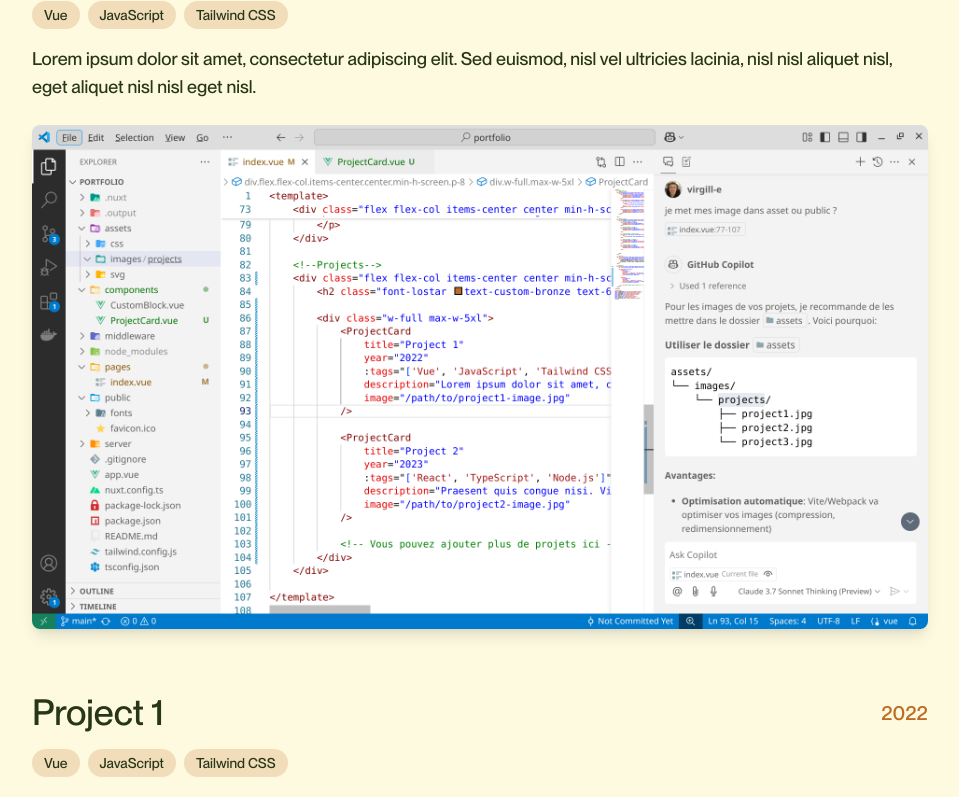
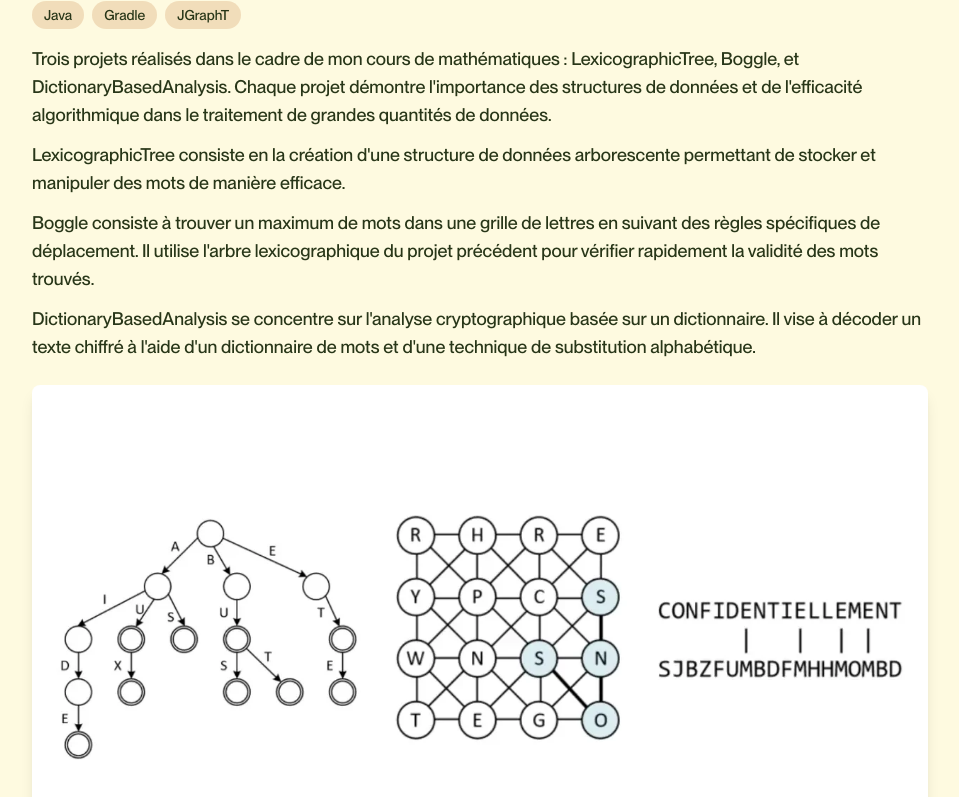
Before and after one commit to virgill-e/portfolio, a Nuxt app: page / in a window 1280 px wide. Shown: the part 1815-2612 px from the top of the page, without its empty margins (96-1055 px from the left). Built offline with nearby package versions, Linux system fonts and the light colour scheme.

Commit message:
feat: refactor ProjectCard component to support multiple descriptions and update index page with new project details

```diff
--- a/components/ProjectCard.vue
+++ b/components/ProjectCard.vue
@@ -15,9 +15,15 @@
       </span>
     </div>
 
-    <p class="project-description text-custom-forest font-neuemontreal text-lg mb-6">
-      {{ description }}
-    </p>
+    <div class="project-description mb-6">
+      <p
+        v-for="(paragraph, index) in descriptions"
+        :key="index"
+        class="text-custom-forest font-neuemontreal text-lg mb-3"
+      >
+        {{ paragraph }}
+      </p>
+    </div>
 
     <div class="project-image w-full overflow-hidden rounded-lg shadow-lg">
       <img :src="image" :alt="title" class="w-full h-auto object-cover">
@@ -39,8 +45,9 @@ defineProps({
     type: Array,
     default: () => []
   },
-  description: {
-    type: String,
+  descriptions: {
+    type: Array,
+    default: () => [],
     required: true
   },
   image: {
--- a/pages/index.vue
+++ b/pages/index.vue
@@ -88,24 +88,19 @@
         <h2 class="font-lostar text-custom-bronze text-6xl lg:text-8xl m-4">Projects</h2>
 
         <div class="w-full max-w-5xl">
-            <ProjectCard
-                title="Project 1"
-                year="2022"
-                :tags="['Vue', 'JavaScript', 'Tailwind CSS']"
-                description="Lorem ipsum dolor sit amet, consectetur adipiscing elit. Sed euismod, nisl vel ultricies lacinia, nisl nisl aliquet nisl, eget aliquet nisl nisl eget nisl."
-                :image="testImage"
-                />
+                        <ProjectCard
+                title="Math project"
+                year="2023"
+                :tags="['Java', 'Gradle', 'JGraphT']"
+                :descriptions="[
+                    'Trois projets réalisés dans le cadre de mon cours de mathématiques : LexicographicTree, Boggle, et DictionaryBasedAnalysis. Chaque projet démontre l\'importance des structures de données et de l\'efficacité algorithmique dans le traitement de grandes quantités de données.',
+                    'LexicographicTree consiste en la création d\'une structure de données arborescente permettant de stocker et manipuler des mots de manière efficace.',
+                    'Boggle consiste à trouver un maximum de mots dans une grille de lettres en suivant des règles spécifiques de déplacement. Il utilise l\'arbre lexicographique du projet précédent pour vérifier rapidement la validité des mots trouvés.',
+                    'DictionaryBasedAnalysis se concentre sur l\'analyse cryptographique basée sur un dictionnaire. Il vise à décoder un texte chiffré à l\'aide d\'un dictionnaire de mots et d\'une technique de substitution alphabétique.'
+                ]"
+                :image="mathProjectImage"
+            />
 
-                <ProjectCard
-                title="Project 1"
-                year="2022"
-                :tags="['Vue', 'JavaScript', 'Tailwind CSS']"
-                description="Lorem ipsum dolor sit amet, consectetur adipiscing elit. Sed euismod, nisl vel ultricies lacinia, nisl nisl aliquet nisl, eget aliquet nisl nisl eget nisl."
-                :image="testImage"
-                />
-
-
-            <!-- Vous pouvez ajouter plus de projets ici -->
         </div>
     </div>
 
@@ -121,5 +116,5 @@ import mailSvg from '@/assets/svg/mail.svg?raw';
 import cvSvg from '@/assets/svg/cv.svg?raw';
 import projectsSvg from '@/assets/svg/project.svg?raw';
 
-import testImage from '@/assets/images/projects/test.png'; // Importez votre image
+import mathProjectImage from '@/assets/images/projects/projet_math.webp';
 </script>
```
Also changed, not shown: assets/images/projects/projet_math.webp (added), assets/images/projects/test.png (deleted).
